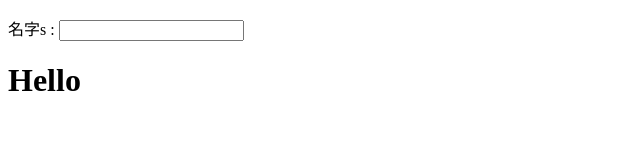
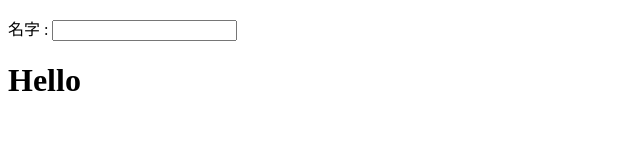
Before and after one commit to zhipingzhang/angular-demo, a plain HTML site: page index.html in a window 1280 px wide. Shown: the full height of the page, 0-640 px from the left. Drawn offline with nearby package versions, Linux system fonts and the light colour scheme.

Commit message:
Signed-off-by: zhangzhiping <785848201@qq.com>

```diff
--- a/index.html
+++ b/index.html
@@ -7,7 +7,7 @@
 <body>
 
 <div ng-app="">
-    <p>名字s : <input type="text" ng-model="name"></p>
+    <p>名字 : <input type="text" ng-model="name"></p>
     <h1>Hello {{name}}</h1>
 </div>
 
```
